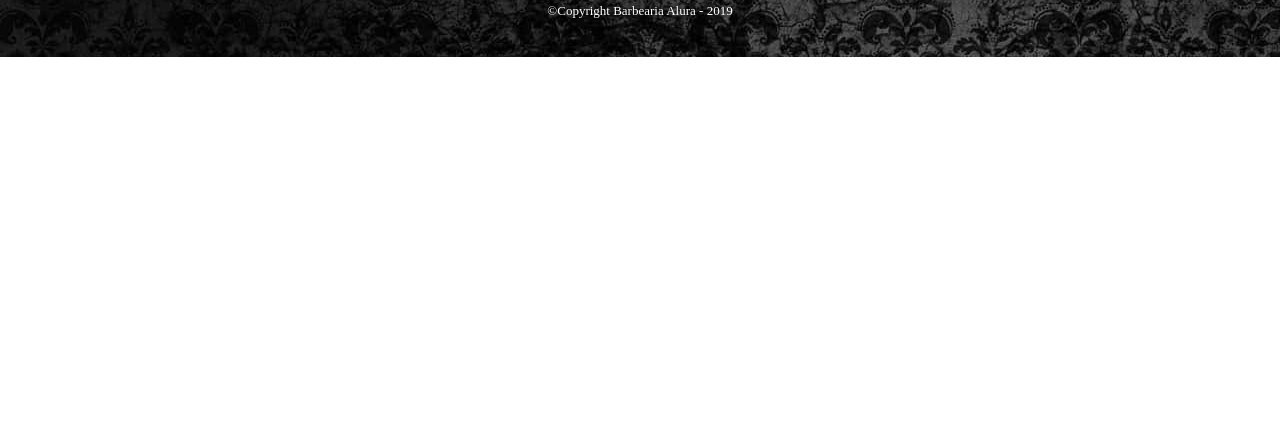
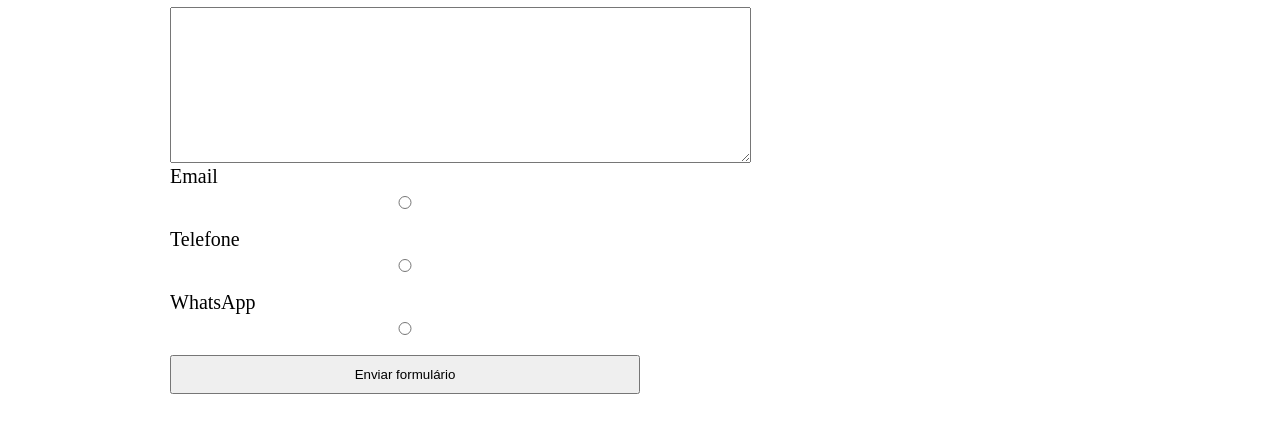
Before and after one commit to letiiiciiiiiaaaaa/barbearia-do-jorge, a plain HTML site: page ehmuitocremoso/contato.html in a window 1280 px wide. Shown: the part 583-1016 px from the top of the page. Before the commit the page ends 800 px from the top, so only its background shows below. Drawn offline with Linux system fonts and the light colour scheme.

Commit message:
Add files via upload

```diff
--- a/ehmuitocremoso/contato.html
+++ b/ehmuitocremoso/contato.html
@@ -28,6 +28,23 @@
 
             <label for="email">Email</label>
             <input type="text" id="email">
+
+            <label for="telefone">Telefone</label>
+            <input type="text" id="telefone">
+
+            <label for="mensagem">Mensagem</label>
+            <textarea cols="70" rows="10" id="mensagem"></textarea>
+
+            <label for="radio-email">Email</label>
+            <input type="radio" value="email" id="radio-email">
+
+            <label for="radio-telefone">Telefone</label>
+            <input type="radio" value="telefone" id="radio-telefone">
+
+            <label for="radio-whatsapp">WhatsApp</label>
+            <input type="radio" value="whatsapp" id="radio-whatsapp">
+
+            <input type="submit" value="Enviar formulário">
         </form>
     </main>
 
--- a/ehmuitocremoso/style.css
+++ b/ehmuitocremoso/style.css
@@ -106,3 +106,26 @@ footer{
     font-size: 13px;
     margin: 20px 0 0;
 }
+
+
+main {
+    width: 940px;
+    margin: 0 auto;
+}
+
+form {
+    margin: 40px 0;
+}
+
+form label {
+    display:block;
+    font-size: 20px;
+    margin: 0 0 10px;
+}
+
+form input {
+    display: block;
+    margin: 0 0 20px;
+    padding: 10px 25px;
+    width: 50%;
+}
```
